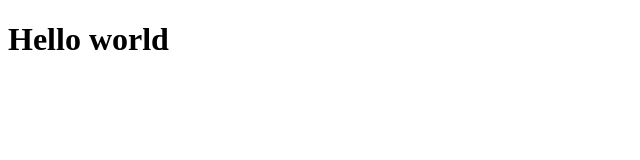
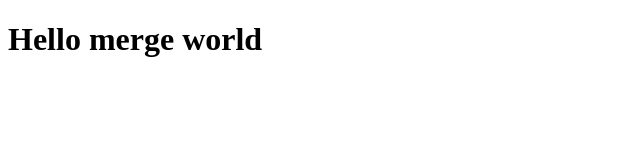
Before and after one commit to luisFilipePT/node-project, a website: page client/index.html in a window 1280 px wide. Shown: the whole page, without its empty margins (0-640 px from the left). Drawn offline with Linux system fonts and the light colour scheme.

Commit message:
test to deploy staging app

```diff
--- a/client/index.html
+++ b/client/index.html
@@ -7,6 +7,6 @@
   <title>Sample Web App</title>
 </head>
 <body>
-  <h1>Hello world</h1>
+  <h1>Hello merge world</h1>
 </body>
 </html>
```
